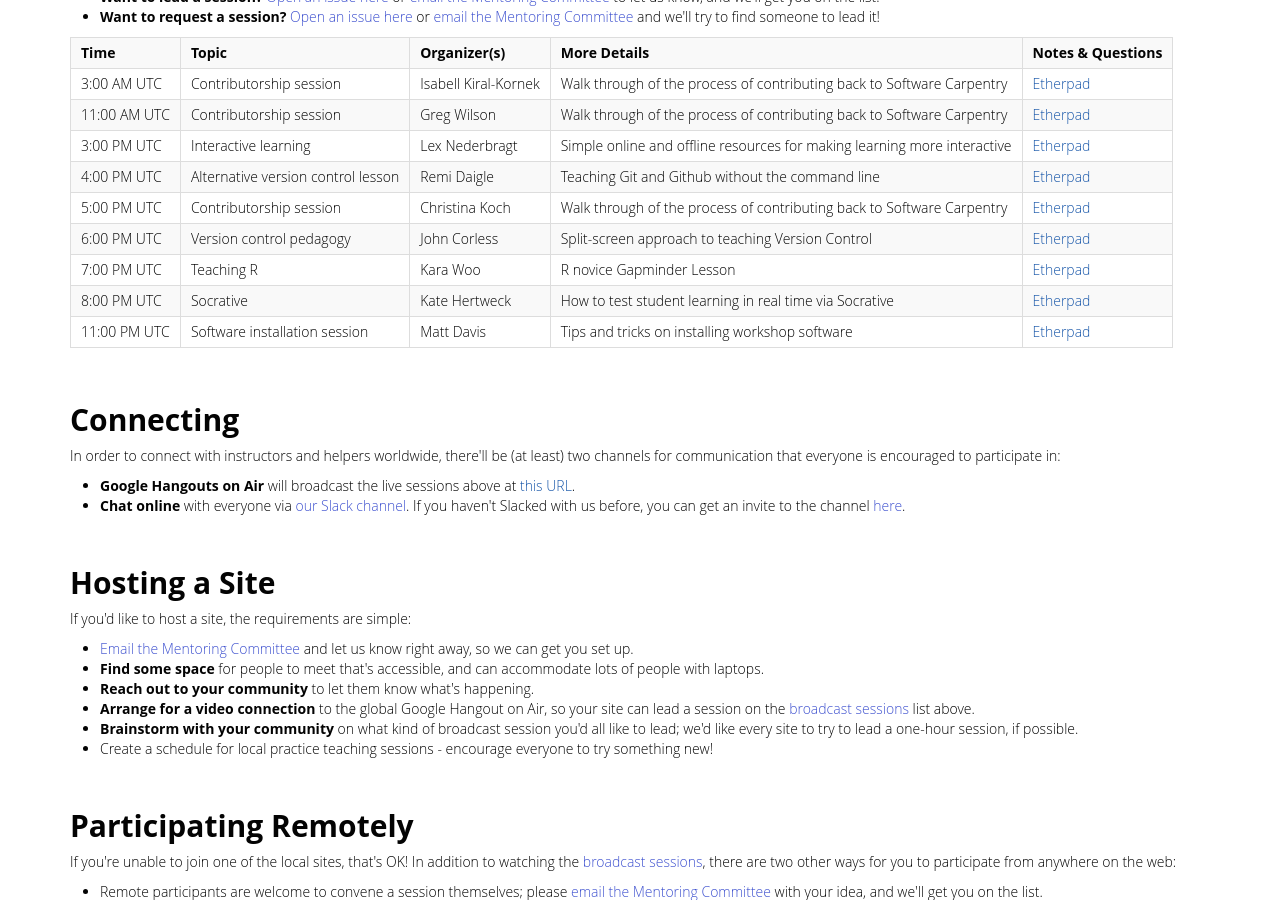
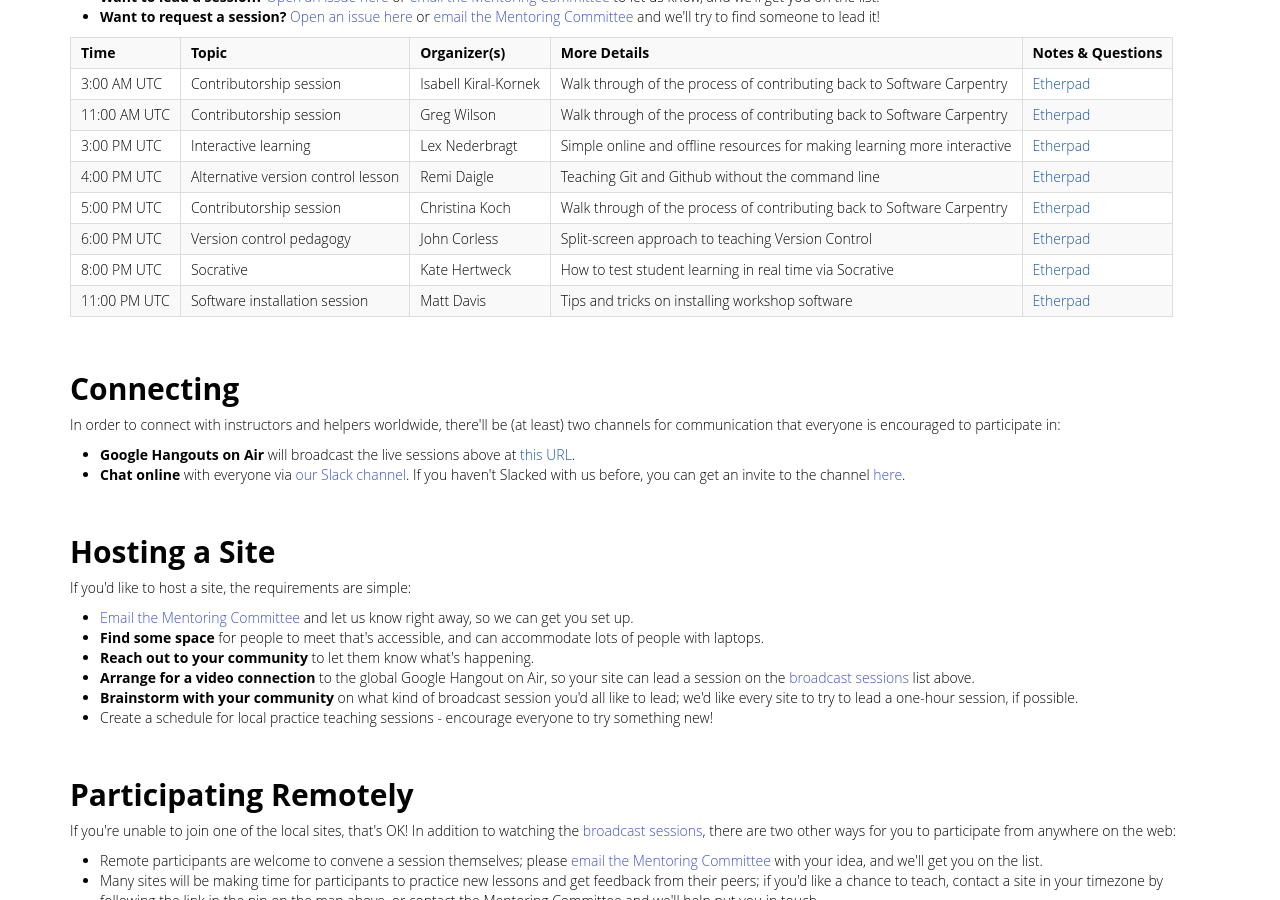
Before and after one commit to swcarpentry/instructor-retreat-2015, a Jekyll site: the page built from index.html, in a window 1280 px wide and 900 px high, scrolled down 526 px. Built offline with Jekyll 4.4.1, drawn with Linux system fonts in a browser that asks for light colours; a script that is not in the unit is left out.

Commit message:
Removed Kara Woo's talk from schedule - miscommunication she is giving a local session, not a global one

```diff
--- a/_includes/schedule.html
+++ b/_includes/schedule.html
@@ -57,13 +57,6 @@
             <td><a href=''>Etherpad</a></td>
         </tr>
         <tr>
-            <td>7:00 PM UTC</td>
-            <td>Teaching R</td>
-            <td>Kara Woo</td>
-            <td>R novice Gapminder Lesson</td>
-            <td><a href=''>Etherpad</a></td>
-        </tr>
-        <tr>
             <td>8:00 PM UTC</td>
             <td>Socrative</td>
             <td>Kate Hertweck</td>
```
